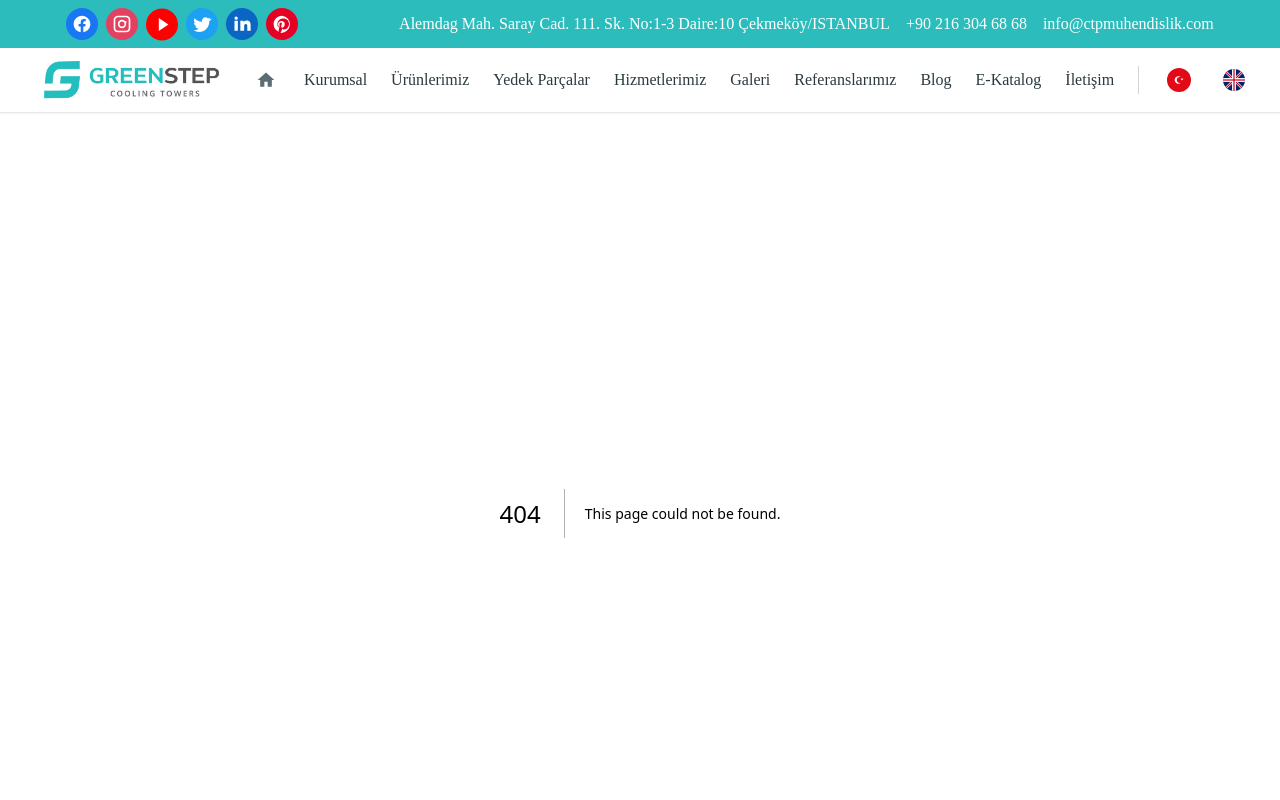
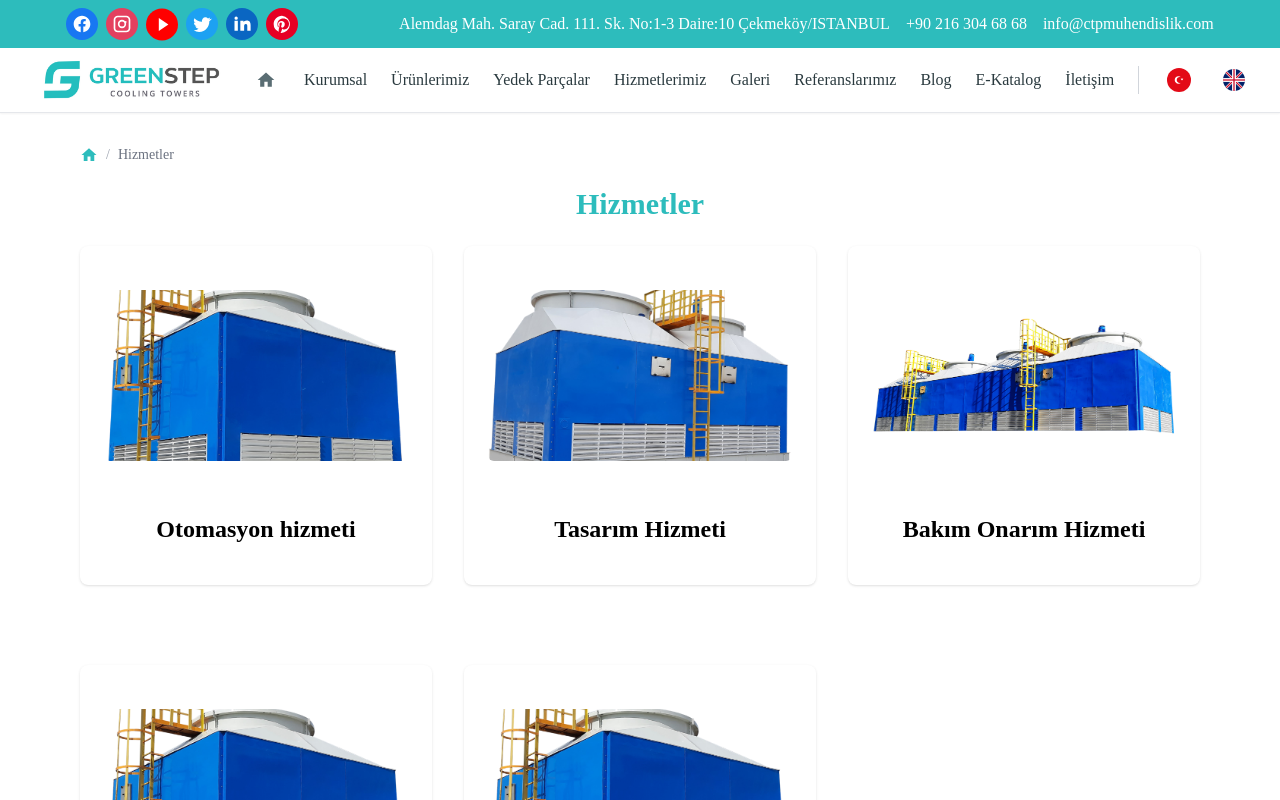
Before and after one commit to sambasoftwareuk/greenstep, a Next.js app: page /hizmetler in a window 1280 px wide. Before the commit this address had no page. Shown: the top 800 px of the page. Built offline with nearby package versions, Linux system fonts and the light colour scheme.

Commit message:
create services page

```diff
--- a/app/_molecules/breadCrumb.jsx
+++ b/app/_molecules/breadCrumb.jsx
@@ -1,3 +1,4 @@
+'use client'
 import React from "react";
 import { SambaLinks } from "../_atoms/SambaLinks";
 import { usePathname } from "next/navigation";
--- /dev/null
+++ b/app/hizmetler/page.jsx
@@ -0,0 +1,26 @@
+'use client'
+import services from "../mocks/services.json";
+import ProductCardWithImage from "../_molecules/productCardWithImage";
+import { Header1 } from "../_atoms/Headers";
+import Breadcrumb from "../_molecules/breadCrumb";
+
+export default function ServicesPage() {
+  return (
+    <div className="max-w-6xl mx-auto px-4 py-8">
+      <Breadcrumb/>
+      <Header1 className="text-center">Hizmetler</Header1>
+      <div className="grid grid-cols-1 sm:grid-cols-2 md:grid-cols-3 gap-8">
+        {services.map((service) => (
+          <ProductCardWithImage
+            key={service.id}
+            title={service.title}
+            imageLink={service.image}
+            button={false}
+            variant={2}
+            titleColor='text-black'
+          />
+        ))}
+      </div>
+    </div>
+  );
+}
```
